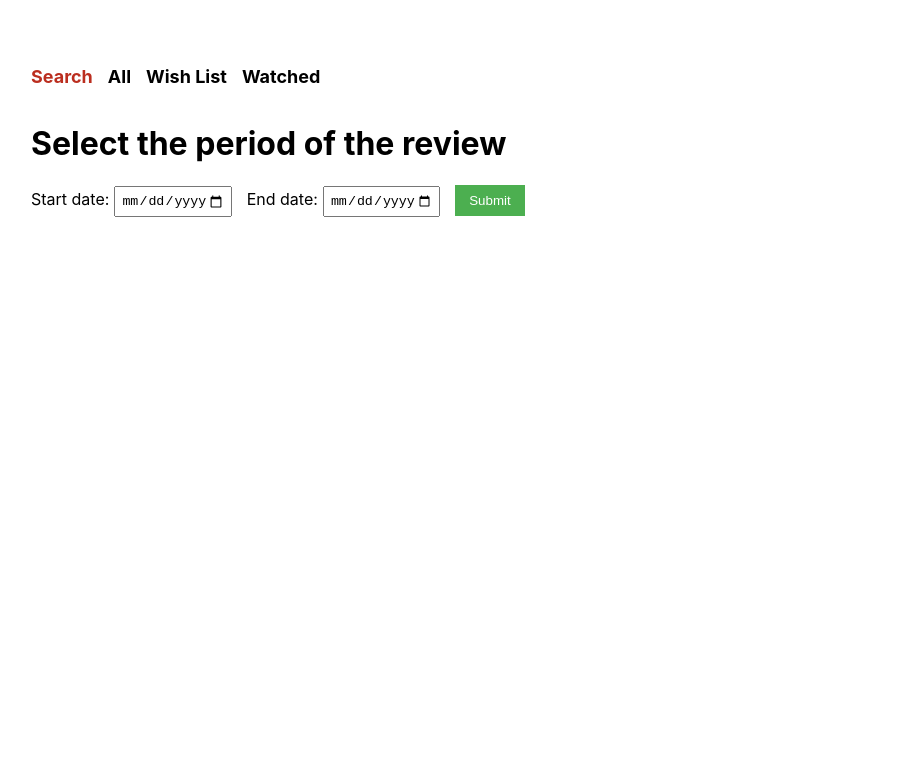
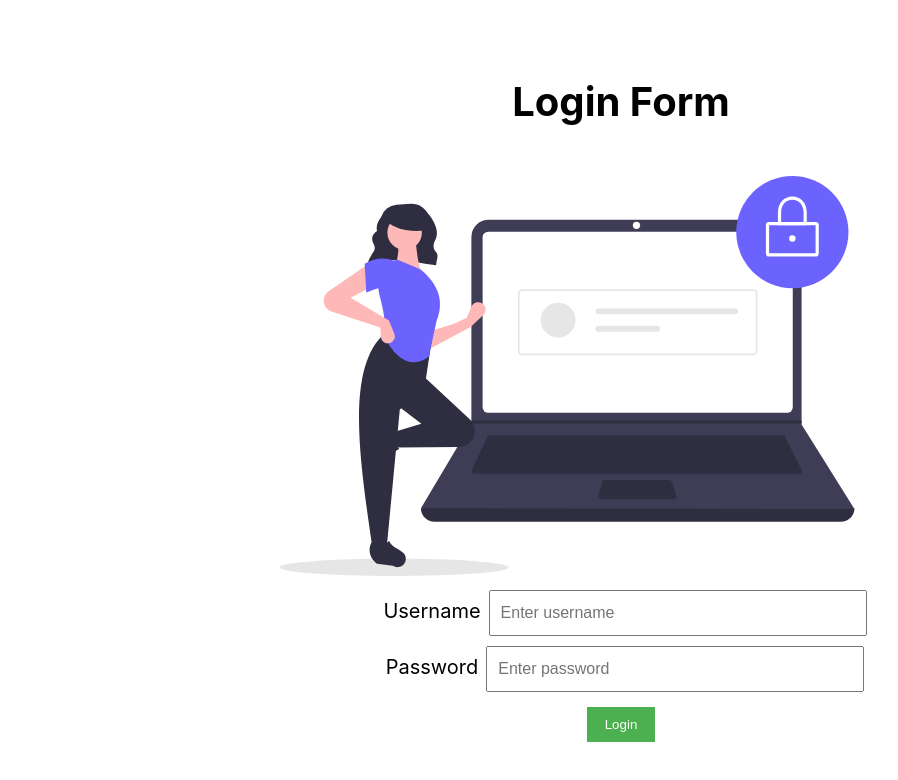
Before and after one commit to analuciachin/React-MyMovies, a React (Create React App) app: page / in a window 1280 px wide. Shown: the top 780 px of the page, without its empty margins (19-917 px from the left). Built offline with nearby package versions, Linux system fonts and the light colour scheme; no server answers.

Commit message:
styling Login component

```diff
--- a/src/components/App.js
+++ b/src/components/App.js
@@ -5,6 +5,7 @@ import WishList from './WishList'
 import Watched from './Watched'
 import Loading from './Loading'
 import Search from './Search'
+import Login from './Login'
 import { fetchMovieReview } from '../utils/api'
 import { Route, withRouter } from 'react-router-dom'
 import { FaStar } from 'react-icons/fa'
@@ -209,14 +210,18 @@ class App extends React.Component {
 
     return (
       <div className='container'>
+        {/*
+        <pre>{JSON.stringify(this.state.myMovies, null, 2)}</pre>
+        {console.log(this.state.myMovies)}
+        */}
+
+        <Login />
 
 
+        {/*
         <Route exact path="/" render={() => (
           <div>
-            {/*
-            <pre>{JSON.stringify(this.state.myMovies, null, 2)}</pre>
-            {console.log(this.state.myMovies)}
-            */}
+
             <Nav />
             <Search
                   onChangeStartDate={this.getStartDate}
@@ -268,6 +273,8 @@ class App extends React.Component {
           </div>
         )} />
 
+        */}
+
       </div>
     );
   }
--- /dev/null
+++ b/src/components/Login.js
@@ -0,0 +1,25 @@
+import React from 'react'
+
+export default class Login extends React.Component {
+//width="793" height="551.73152"
+    render() {
+        return (
+            <React.Fragment>
+                <h1 className='center-text login-h1'>Login Form</h1>
+                <div className='center login-img'>
+                    <img src={require('../images/login_img.svg')} alt='Login' />
+                </div>
+
+                <form method='post' className='center-text'>
+                    <label className='login-label'>Username</label>
+                    <input type='text' name='username' placeholder='Enter username' className='login-input'/>
+                    <br />
+                    <label className='login-label'>Password</label>
+                    <input type='text' name='password' placeholder='Enter password' className='login-input'/>
+                    <br />
+                    <input type='submit' value='Login' className='login-btn'/>
+                </form>
+            </React.Fragment>
+        )
+    }
+}
--- a/src/index.css
+++ b/src/index.css
@@ -183,3 +183,41 @@ margin-left: 8px;
   font-size: 22px;
   font-weight: bold;
 }
+
+.center {
+  display: block;
+  margin-left: auto;
+  margin-right: auto;
+  width: 60%;
+}
+
+
+.login-h1 {
+  margin-bottom: 50px;
+  font-size: 40px;
+}
+
+.login-form {
+  display: inline-block;
+  margin-top: 80px;
+}
+
+.login-label {
+  font-size: 20px;
+  margin: 8px;
+}
+
+.login-btn {
+  margin-top: 15px;
+  padding: 10px 18px;
+  background-color: #4CAF50;
+  color: white;
+  border: none;
+}
+
+.login-input {
+  width: 30%;
+  padding: 12px 10px;
+  margin-top: 10px;
+  font-size: 16px;
+}
```
Also changed, not shown: src/images/login_img.svg (added).
